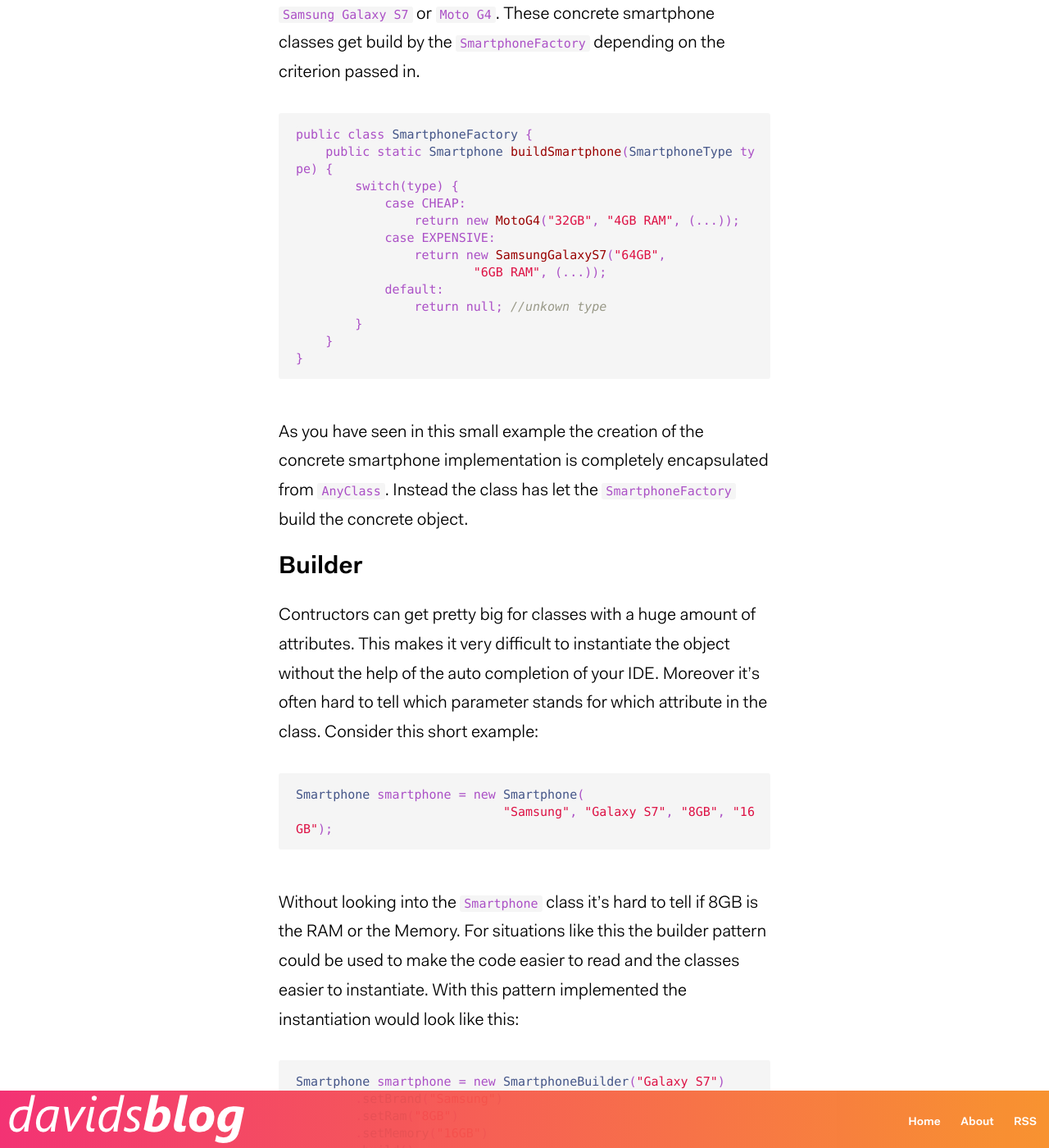
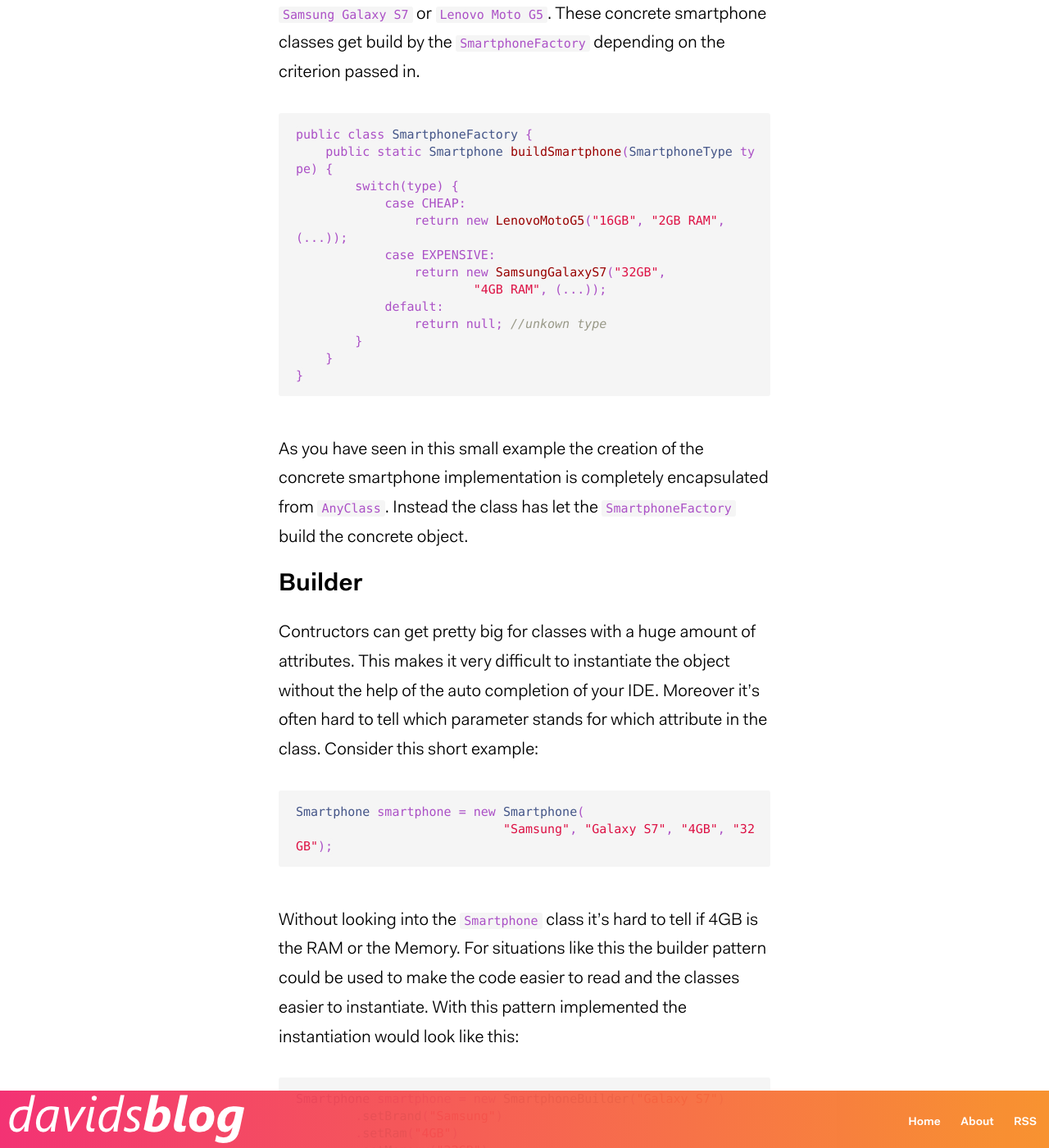
Before and after one commit to daklassen/daklassen.github.io, a Jekyll site: the page built from _posts/2017-03-28-DesignPatterns.markdown, in a window 1280 px wide and 1400 px high, scrolled down 2402 px. Shown: the whole window at 82% size. Built offline with Jekyll 4.4.1, drawn with Linux system fonts in a browser that asks for light colours; comment, search, counter and statistics services are not loaded.

Commit message:
Update Smartphone Data
Renewed the example model to use the G5 as the newest smartphone in the category. Also added the brandname "Lenovo" for consistency and corrected the specs.

```diff
--- a/_posts/2017-03-28-DesignPatterns.markdown
+++ b/_posts/2017-03-28-DesignPatterns.markdown
@@ -60,17 +60,17 @@ public class AnyClass {
 }
 {% endhighlight %}
 
-`Smartphone` is an abstract class that gets extended by classes like `Samsung Galaxy S7` or `Moto G4`. These concrete smartphone classes get build by the `SmartphoneFactory` depending on the criterion passed in.
+`Smartphone` is an abstract class that gets extended by classes like `Samsung Galaxy S7` or `Lenovo Moto G5`. These concrete smartphone classes get build by the `SmartphoneFactory` depending on the criterion passed in.
 
 {% highlight java %}
 public class SmartphoneFactory {
     public static Smartphone buildSmartphone(SmartphoneType type) {
         switch(type) {
             case CHEAP:
-                return new MotoG4("32GB", "4GB RAM", (...));
+                return new LenovoMotoG5("16GB", "2GB RAM", (...));
             case EXPENSIVE:
-                return new SamsungGalaxyS7("64GB",
-                        "6GB RAM", (...));
+                return new SamsungGalaxyS7("32GB",
+                        "4GB RAM", (...));
             default:
                 return null; //unkown type
         }
@@ -86,16 +86,16 @@ Contructors can get pretty big for classes with a huge amount of attributes. Thi
 
 {% highlight java %}
 Smartphone smartphone = new Smartphone(
-                            "Samsung", "Galaxy S7", "8GB", "16GB");
+                            "Samsung", "Galaxy S7", "4GB", "32GB");
 {% endhighlight %}
 
-Without looking into the `Smartphone` class it's hard to tell if 8GB is the RAM or the Memory. For situations like this the builder pattern could be used to make the code easier to read and the classes easier to instantiate. With this pattern implemented the instantiation would look like this:
+Without looking into the `Smartphone` class it's hard to tell if 4GB is the RAM or the Memory. For situations like this the builder pattern could be used to make the code easier to read and the classes easier to instantiate. With this pattern implemented the instantiation would look like this:
 
 {% highlight java %}
 Smartphone smartphone = new SmartphoneBuilder("Galaxy S7")
         .setBrand("Samsung")
-        .setRam("8GB")
-        .setMemory("16GB")
+        .setRam("4GB")
+        .setMemory("32GB")
         .build();
 {% endhighlight %}
 
```
